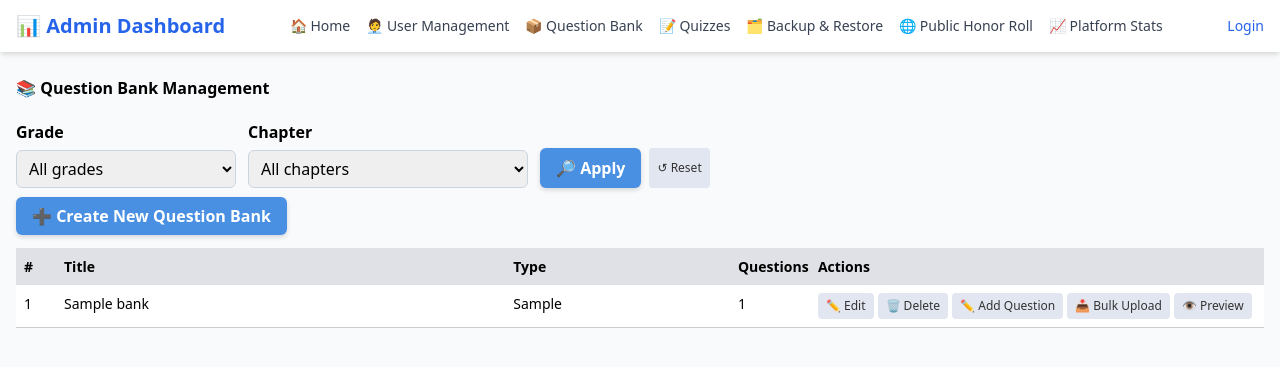
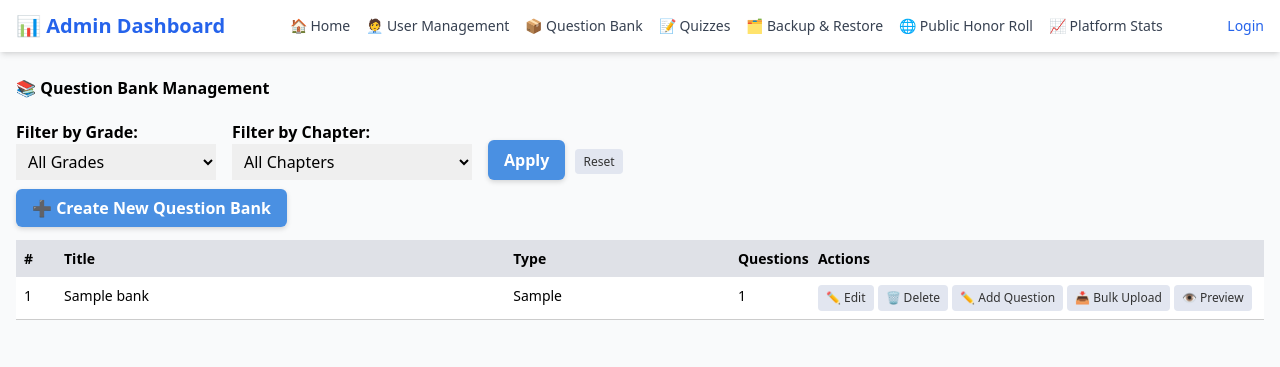
Before and after one commit to syedamirshah/learnify-clean, a Django app: template backend/core/templates/admin/dashboard/admin_question_bank.html in a window 1280 px wide. Shown: the top 367 px of the page. Run offline with Django 4.2, Linux system fonts and the light colour scheme; the template is opened without the code that fills it: most values are stand-ins (such as "Sample title", 1, 10 or a date in 2020); some libraries are stand-ins or nearby versions.

Commit message:
feat(admin): add Grade→Chapter filters to Question Bank (quizzes-style GET filters)

```diff
--- a/backend/core/templates/admin/dashboard/admin_question_bank.html
+++ b/backend/core/templates/admin/dashboard/admin_question_bank.html
@@ -6,32 +6,54 @@
 <h1 style="margin-bottom: 20px;">📚 <b>Question Bank Management</b></h1>
 
 {# ───────────────────────────────────────────────────────────────────────────── #}
-{# Nested filters: Grade → Chapter (dependent dropdowns)                       #}
+{# Filters (same approach as quizzes page): Grade (by name) → Chapter (by id)  #}
+{# Context from view: grades, chapters, selected_grade, selected_chapter       #}
 {# ───────────────────────────────────────────────────────────────────────────── #}
-<form method="get" id="qb-filters" style="display:flex; gap:12px; align-items:flex-end; flex-wrap:wrap; margin-bottom:16px;">
-  <div style="display:flex; flex-direction:column; gap:6px;">
-    <label for="grade" style="font-weight:600;">Grade</label>
-    <select id="grade" name="grade" style="min-width:220px; padding:6px 8px; border:1px solid #cbd5e1; border-radius:6px;">
-      <option value="">All grades</option>
+<form method="get" style="margin-bottom: 16px;">
+  <div style="display:flex; gap:16px; align-items:flex-end; flex-wrap:wrap;">
+    <div>
+      <label for="grade"><strong>Filter by Grade:</strong></label><br>
+      <select name="grade" id="grade" style="padding:6px 8px; min-width:200px;">
+        <option value="">All Grades</option>
         {% for g in grades %}
-        <option value="{{ g.id }}" {% if selected_grade|stringformat:"s" == g.id|stringformat:"s" %}selected{% endif %}>
-          {{ g }}
+          {# quizzes page uses grade.name as value; mirror that here #}
+          <option value="{{ g.name }}"
+                  {% if request.GET.grade %}
+                    {% if request.GET.grade == g.name %}selected{% endif %}
+                  {% else %}
+                    {% if selected_grade == g.name %}selected{% endif %}
+                  {% endif %}>
+            {{ g.name }}
           </option>
         {% endfor %}
       </select>
     </div>
 
-  <div style="display:flex; flex-direction:column; gap:6px;">
-    <label for="chapter" style="font-weight:600;">Chapter</label>
-    <select id="chapter" name="chapter" style="min-width:280px; padding:6px 8px; border:1px solid #cbd5e1; border-radius:6px;" {% if not selected_grade %}disabled{% endif %}>
-      <option value="">All chapters</option>
-      {# When a grade is already selected, we’ll hydrate this via JS below #}
+    <div>
+      <label for="chapter"><strong>Filter by Chapter:</strong></label><br>
+      <select name="chapter" id="chapter" style="padding:6px 8px; min-width:240px;"
+              {% if not request.GET.grade and not selected_grade %}disabled{% endif %}>
+        <option value="">All Chapters</option>
+        {# Only populate when a grade is chosen (server-side, like quizzes) #}
+        {% if request.GET.grade or selected_grade %}
+          {% for c in chapters %}
+            <option value="{{ c.id }}"
+                    {% if request.GET.chapter %}
+                      {% if request.GET.chapter == c.id|stringformat:'s' %}selected{% endif %}
+                    {% else %}
+                      {% if selected_chapter == c.id|stringformat:'s' %}selected{% endif %}
+                    {% endif %}>
+              {% if c.number %}{{ c.number }} — {% endif %}{{ c.title|default:c.name }}
+            </option>
+          {% endfor %}
+        {% endif %}
       </select>
     </div>
 
-  <div style="display:flex; gap:8px;">
-    <button type="submit" class="btn-main">🔎 Apply</button>
-    <a href="." class="btn-action" style="display:inline-flex; align-items:center;">↺ Reset</a>
+    <div>
+      <button type="submit" class="btn-main" style="margin-top:2px;">Apply</button>
+      <a href="." class="btn-action" style="margin-left:6px;">Reset</a>
+    </div>
   </div>
 </form>
 
@@ -108,48 +130,4 @@
 
   #content-main + div, #nav-sidebar { display: none !important; }
 </style>
-
-<!-- 🔧 Dependent dropdown script -->
-<script>
-  (function() {
-    const chaptersByGrade = JSON.parse('{{ chapters_by_grade_json|escapejs }}');
-
-    const gradeSel = document.getElementById('grade');
-    const chapterSel = document.getElementById('chapter');
-    const selectedGrade = '{{ selected_grade|default_if_none:"" }}';
-    const selectedChapter = '{{ selected_chapter|default_if_none:"" }}';
-
-    function setChapters(gradeId, keepValue) {
-      chapterSel.innerHTML = '';
-      const optAll = document.createElement('option');
-      optAll.value = '';
-      optAll.textContent = 'All chapters';
-      chapterSel.appendChild(optAll);
-
-      if (!gradeId || !chaptersByGrade[gradeId]) {
-        chapterSel.disabled = true;
-        return;
-      }
-
-      chaptersByGrade[gradeId].forEach(function(c) {
-        const opt = document.createElement('option');
-        opt.value = String(c.id);
-        opt.textContent = c.title; // change to c.name if your Chapter uses 'name'
-        if (keepValue && String(c.id) === String(keepValue)) {
-          opt.selected = true;
-        }
-        chapterSel.appendChild(opt);
-      });
-      chapterSel.disabled = false;
-    }
-
-    // Initialize
-    setChapters(selectedGrade || '', selectedChapter || '');
-
-    // On grade change, repopulate chapter list and clear chapter selection
-    gradeSel.addEventListener('change', function() {
-      setChapters(this.value, '');
-    });
-  })();
-</script>
 {% endblock %}
```
Also changed, not shown: backend/core/admin_views.py (+46 -0 lines). Lines whose indentation alone changed are shown as unchanged.
